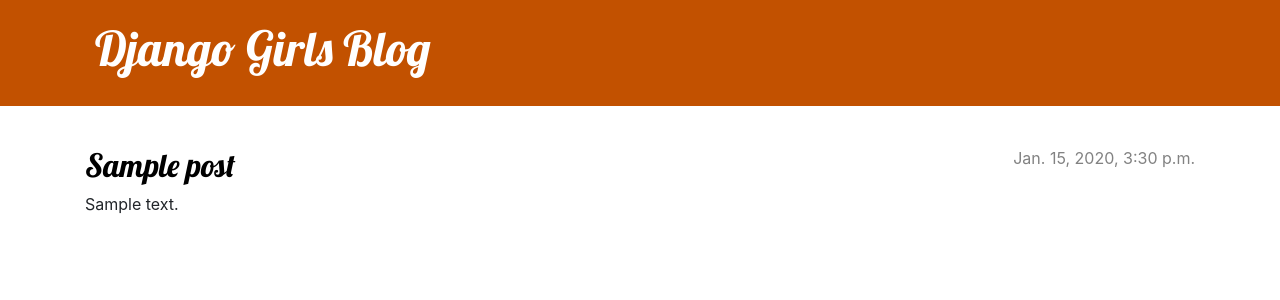
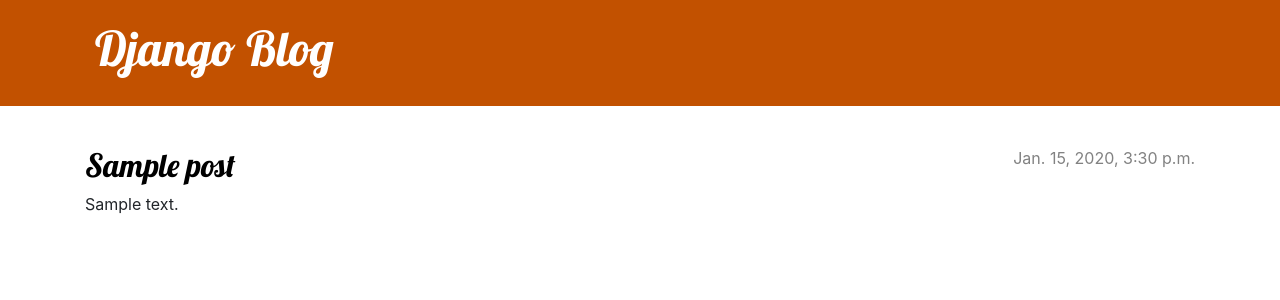
Before and after one commit to yellowflash104/my-first-blog, a Django app: page / in a window 1280 px wide. Shown: the top 300 px of the page. Run offline with Django 3.2, Linux system fonts and the light colour scheme; tables that the repository leaves empty hold one stand-in row (values such as "Sample post").

Commit message:
revert back the UI changes

```diff
--- a/blog/templates/blog/base.html
+++ b/blog/templates/blog/base.html
@@ -10,7 +10,7 @@
     <body>
     <header class="page-header">
       <div class="container">
-          <h1><a href="/">Django Girls Blog</a></h1>
+          <h1><a href="/">Django Blog</a></h1>
       </div>
     </header>
     <main class="container">
```
